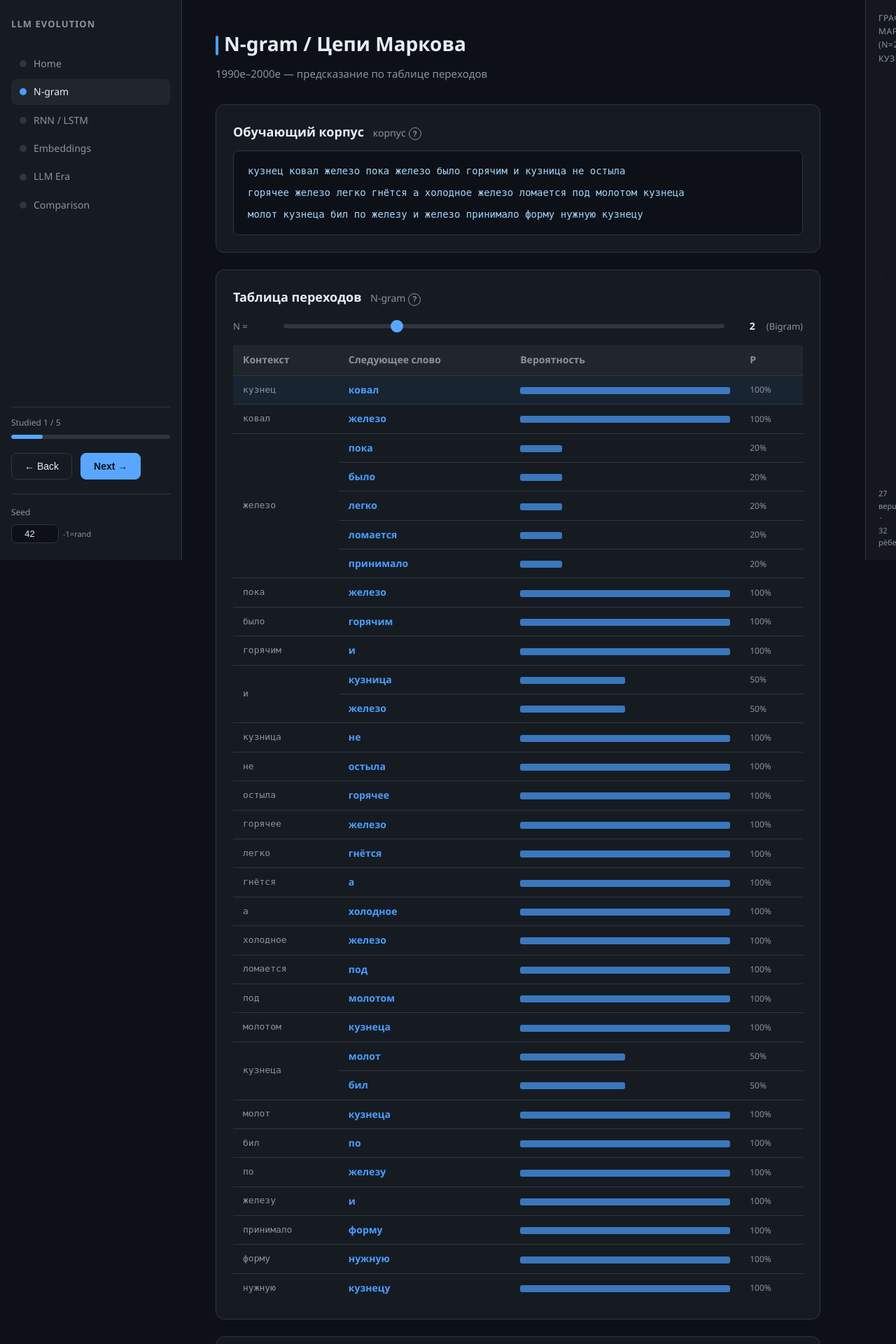
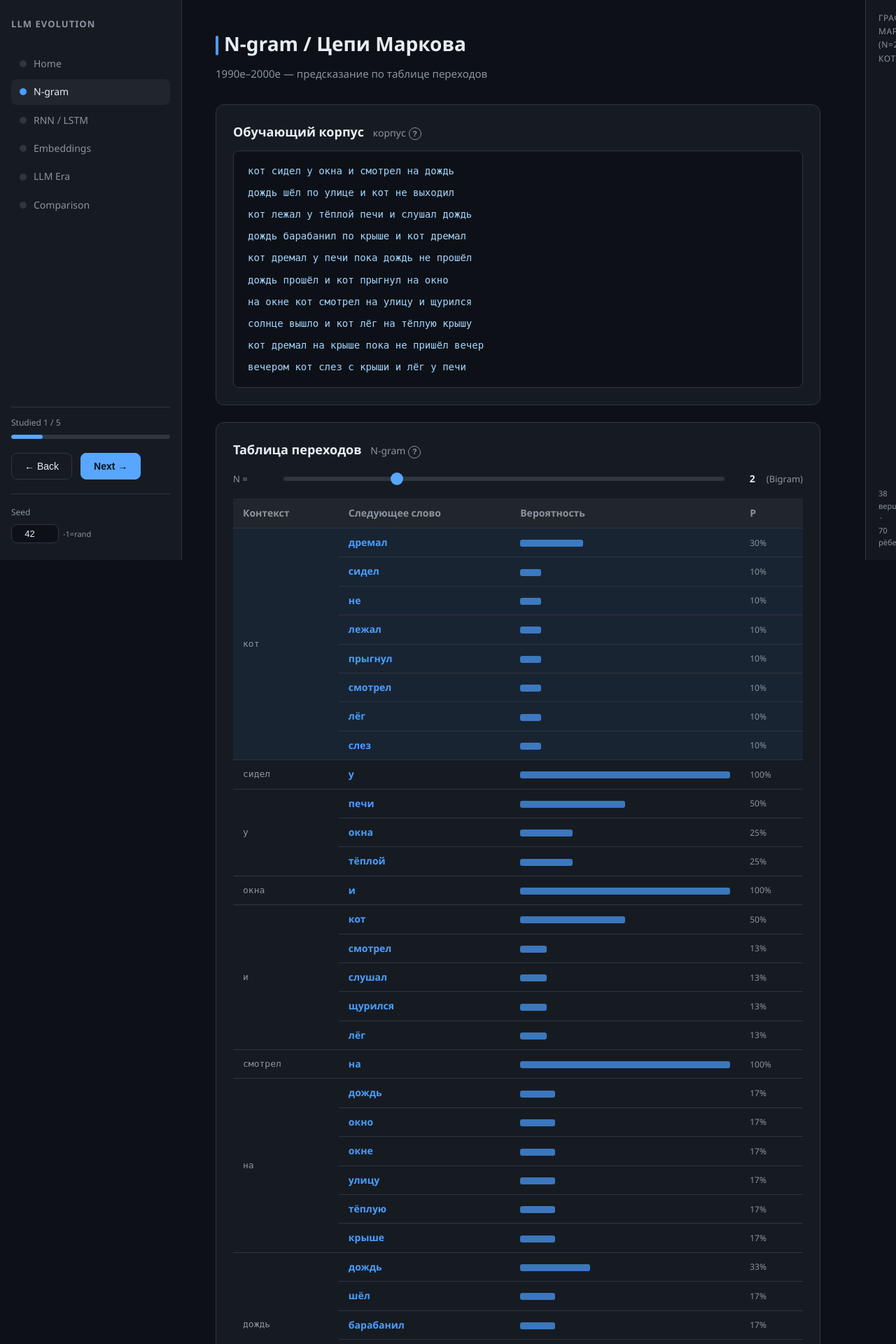
Before and after one commit to frogsrop/llm-history, a FastAPI app: page /module/1 in a window 1280 px wide. Shown: the top 1920 px of the page at 70% size. Run offline with FastAPI, Linux system fonts and the light colour scheme.

Commit message:
feat(corpus): replace blacksmith corpus with cat/rain story
10 sentences, ~30 unique words, high repetition for richer N-gram tables.
Update default start word to "кот".

Co-Authored-By: Claude Sonnet 4.6 <noreply@anthropic.com>

```diff
--- a/research/data/corpus.txt
+++ b/research/data/corpus.txt
@@ -1,3 +1,10 @@
-кузнец ковал железо пока железо было горячим и кузница не остыла
-горячее железо легко гнётся а холодное железо ломается под молотом кузнеца
-молот кузнеца бил по железу и железо принимало форму нужную кузнецу
+кот сидел у окна и смотрел на дождь
+дождь шёл по улице и кот не выходил
+кот лежал у тёплой печи и слушал дождь
+дождь барабанил по крыше и кот дремал
+кот дремал у печи пока дождь не прошёл
+дождь прошёл и кот прыгнул на окно
+на окне кот смотрел на улицу и щурился
+солнце вышло и кот лёг на тёплую крышу
+кот дремал на крыше пока не пришёл вечер
+вечером кот слез с крыши и лёг у печи
--- a/research/routers/ngram.py
+++ b/research/routers/ngram.py
@@ -97,7 +97,7 @@ def ngram_table(n: int = Query(2, ge=1, le=5)):
 @router.get("/generate")
 def ngram_generate(
     order: int = Query(2, ge=1, le=5),
-    start: str = Query("железо"),
+    start: str = Query("кот"),
     words: int = Query(5, ge=1, le=20),
     seed: int = Query(42),
 ):
--- a/research/templates/module-1-ngram.html
+++ b/research/templates/module-1-ngram.html
@@ -174,7 +174,7 @@
       <div class="controls-row">
         <div style="display:flex; align-items:center; gap:8px;">
           <span style="font-size:14px; color:var(--text-muted);">Начать со слова:</span>
-          <input type="text" id="start-word" class="word-input" value="железо" list="corpus-words">
+          <input type="text" id="start-word" class="word-input" value="кот" list="corpus-words">
           <datalist id="corpus-words"></datalist>
         </div>
         <div style="display:flex; align-items:center; gap:8px;">
@@ -225,9 +225,16 @@
         // Запрашиваем корпус — берём из таблицы n=1 token_count
         // и отображаем захардкоженные предложения из API-ответа
         const sentences = [
-          "кузнец ковал железо пока железо было горячим и кузница не остыла",
-          "горячее железо легко гнётся а холодное железо ломается под молотом кузнеца",
-          "молот кузнеца бил по железу и железо принимало форму нужную кузнецу",
+          "кот сидел у окна и смотрел на дождь",
+          "дождь шёл по улице и кот не выходил",
+          "кот лежал у тёплой печи и слушал дождь",
+          "дождь барабанил по крыше и кот дремал",
+          "кот дремал у печи пока дождь не прошёл",
+          "дождь прошёл и кот прыгнул на окно",
+          "на окне кот смотрел на улицу и щурился",
+          "солнце вышло и кот лёг на тёплую крышу",
+          "кот дремал на крыше пока не пришёл вечер",
+          "вечером кот слез с крыши и лёг у печи",
         ];
 
         el.innerHTML = sentences.map(s =>
```
